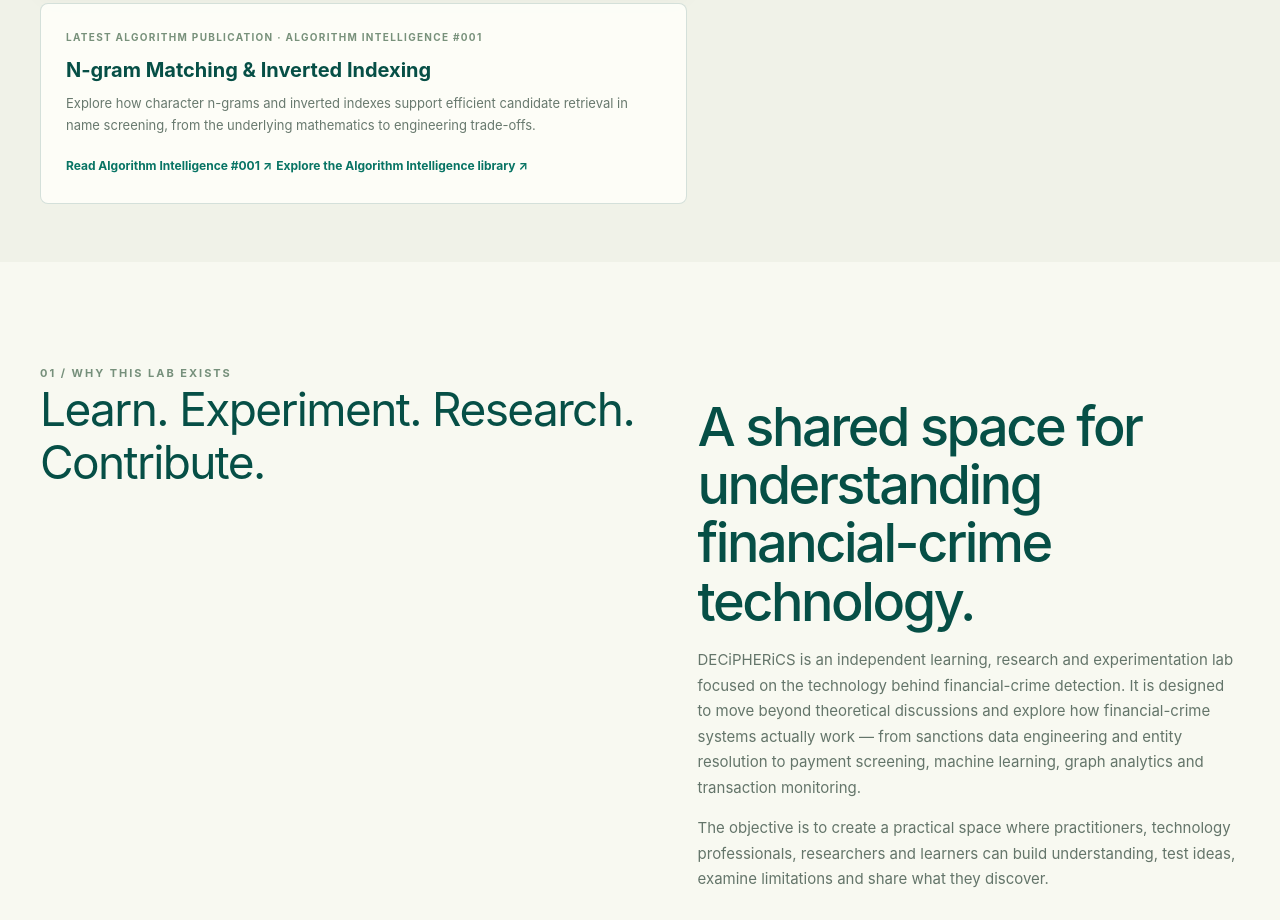
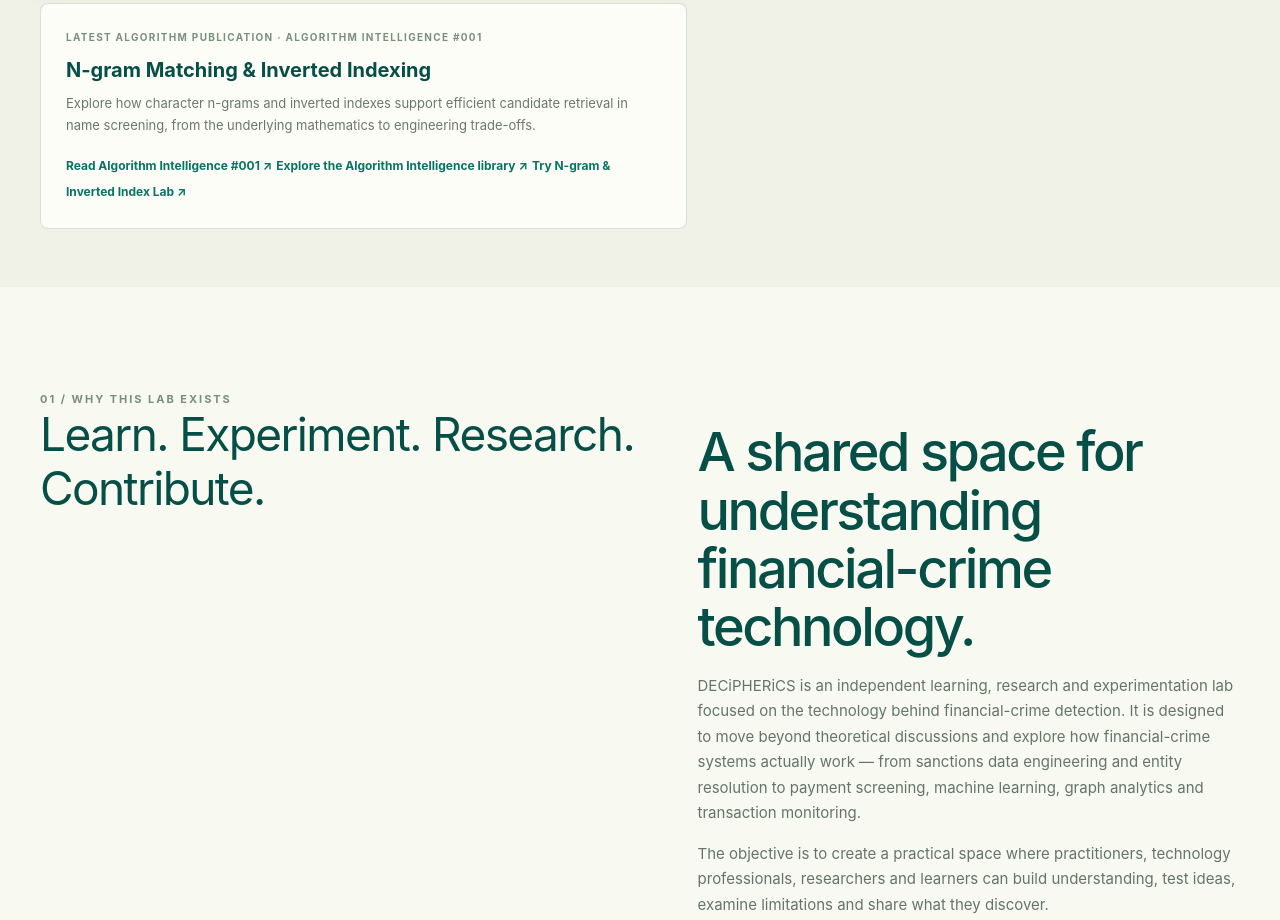
Before and after one commit to SameerUpare/decipherics-website, a plain HTML site: page index.html in a window 1280 px wide. Shown: the part 1221-2141 px from the top of the page. Drawn offline with Linux system fonts and the light colour scheme.

Commit message:
Updated Ngram for Screening Lab

```diff
--- a/index.html
+++ b/index.html
@@ -502,7 +502,7 @@ footer{border-top:1px solid var(--line)}
 <p>Explore how character n-grams and inverted indexes support efficient candidate retrieval in name screening, from the underlying mathematics to engineering trade-offs.</p>
 <a class="article-link" data-track="algorithm-intelligence-001" href="/Algorithm/algorithm-001-ngram-matching-inverted-indexing.html">Read Algorithm Intelligence #001 ↗</a>
 <a class="article-link" href="/Algorithm/index.html">Explore the Algorithm Intelligence library ↗</a>
-</article></div>
+<a class="article-link" href="/labs/screening-parse-lab.html#learn/ngl">Try N-gram &amp; Inverted Index Lab ↗</a></article></div>
 </div>
 </section>
 <section class="mission" id="mission">
@@ -590,7 +590,7 @@ footer{border-top:1px solid var(--line)}
 <h3>Explore the algorithm library</h3>
 <p>Explore algorithms used in name screening, candidate retrieval, entity resolution, machine learning and financial-crime analytics. Start with the first publication: N-gram Matching &amp; Inverted Indexing.</p>
 <a class="related-reading" href="/Algorithm/index.html">Explore Algorithm Intelligence ↗</a>
-</article>
+<a class="related-reading" href="/labs/screening-parse-lab.html#learn/ngl">Explore N-gram &amp; Inverted Index Lab ↗</a></article>
 <article class="lab-card">
 <div class="card-num">ALGORITHM 001 · AVAILABLE</div>
 <h3>N-gram Matching &amp; Inverted Indexing</h3>
```
